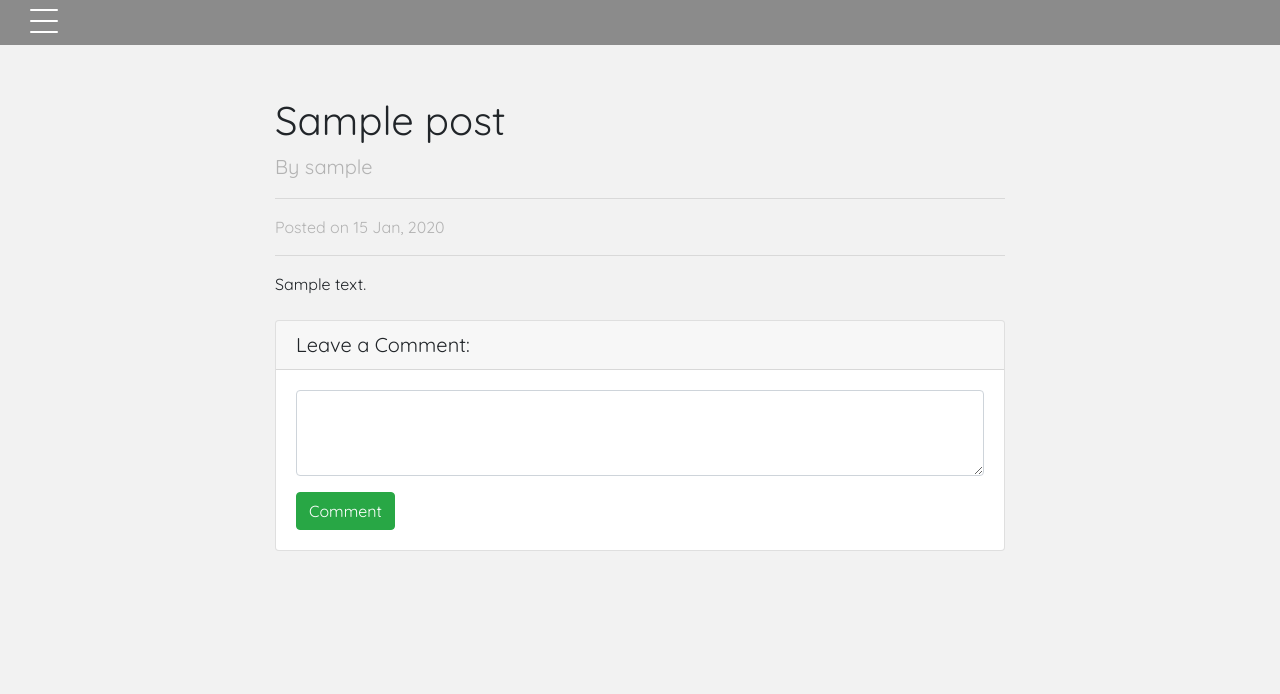
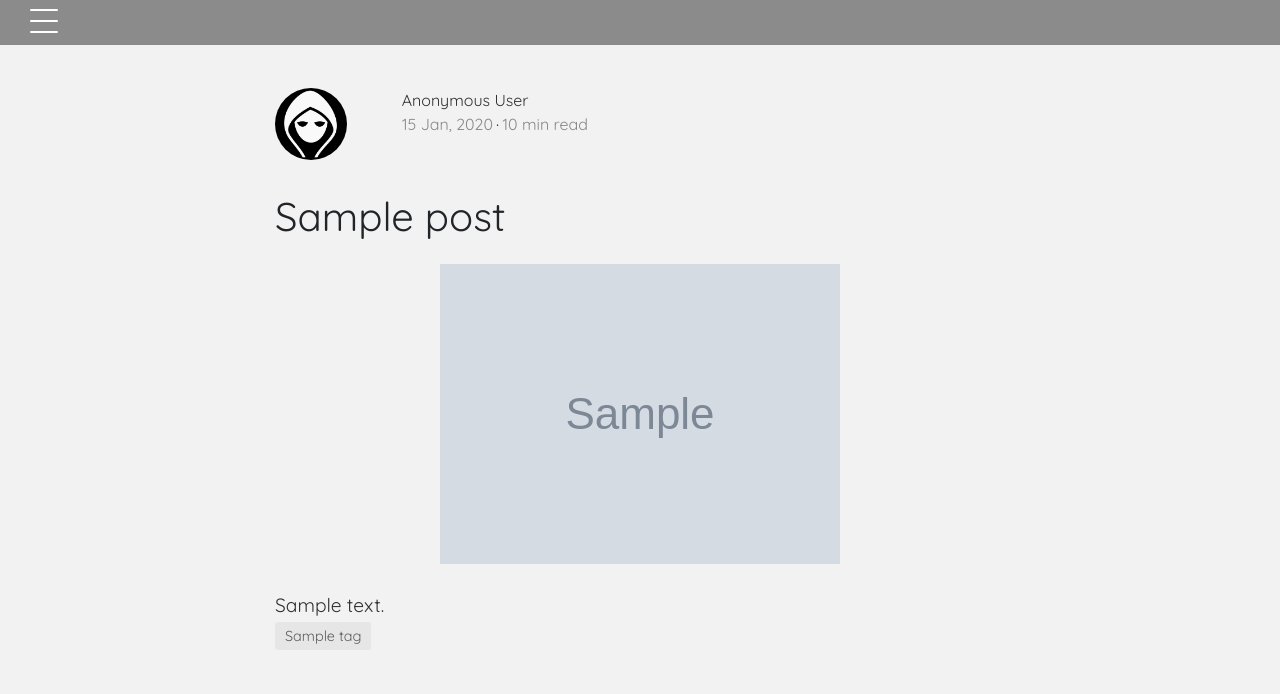
Before and after one commit to rijalanupraj/halkapan, a Django app: a page that uses posts/templates/posts/post-detail.html in a window 1280 px wide. Shown: the top 694 px of the page. Run offline with Django 3.2, Linux system fonts and the light colour scheme; tables that the repository leaves empty hold one stand-in row (values such as "Sample post"); grey boxes marked "Sample" are stand-in pictures; some libraries are stand-ins or nearby versions.

Commit message:
Update post detials page

```diff
--- a/posts/models.py
+++ b/posts/models.py
@@ -88,7 +88,6 @@ class Post(models.Model):
 
 
 def post_pre_save_receiver(sender, instance, *args, **kwargs):
-    if not instance.slug:
         instance.slug = unique_slug_generator(instance)
 
 
--- /dev/null
+++ b/posts/static/posts/css/blog-detail.css
@@ -0,0 +1,118 @@
+.blog-detail-page .mainheading {
+    padding: 1rem 0rem;
+}
+
+.blog-detail-page .author-thumb {
+    width: 40px;
+    height: 40px;
+    float: left;
+    margin-right: 13px;
+    border-radius: 100%;
+}
+
+.blog-detail-page .post-top-meta {
+    margin-bottom: 2rem;
+}
+.blog-detail-page .post-top-meta .author-thumb {
+    width: 72px;
+    height: 72px;
+}
+.blog-detail-page .post-top-meta.authorpage .author-thumb {
+    margin-top: 40px;
+}
+.blog-detail-page post-top-meta span {
+    font-size: 0.9rem;
+    color: rgba(0, 0, 0, 0.44);
+    display: inline-block;
+}
+.blog-detail-page .post-top-meta .author-description {
+    margin-bottom: 5px;
+    margin-top: 5px;
+    font-size: 0.95rem;
+}
+.blog-detail-page span.post-name,
+.blog-detail-page span.post-date,
+.blog-detail-page span.author-meta {
+    display: inline-block;
+}
+.blog-detail-page span.post-date,
+.blog-detail-page span.post-read {
+    color: rgba(0, 0, 0, 0.44);
+}
+.blog-detail-page span.post-read-more {
+    align-items: center;
+    display: inline-block;
+    float: right;
+    margin-top: 8px;
+}
+.blog-detail-page span.post-read-more a {
+    color: rgba(0, 0, 0, 0.44);
+}
+.blog-detail-page span.post-name a,
+.blog-detail-page span.post-read-more a:hover {
+    color: rgba(0, 0, 0, 0.8);
+}
+.blog-detail-page .dot:after {
+    content: "·";
+    margin-left: 3px;
+    margin-right: 3px;
+}
+
+.blog-detail-page .link-dark {
+    color: rgba(0, 0, 0, 0.8);
+}
+.blog-detail-page .article-post {
+    font-size: 1.2rem;
+    line-height: 1.8;
+    color: rgba(0, 0, 0, 0.8);
+}
+
+.blog-detail-page .article-post p {
+    margin: 0 0 1.5rem 0;
+}
+.blog-detail-page .featured-image {
+    display: block;
+    margin: 0px auto;
+    margin-bottom: 1.5rem;
+}
+
+@media (max-width: 1024px) {
+    .blog-detail-page .post-top-meta .col-md-10 {
+        text-align: center;
+    }
+}
+
+.blog-detail-page ul.tags {
+    list-style: none;
+    padding-left: 0;
+    margin: 0 0 3rem 0;
+}
+.blog-detail-page ul.tags li {
+    display: inline-block;
+    font-size: 0.9rem;
+}
+.blog-detail-page ul.tags li a {
+    background: rgba(0, 0, 0, 0.05);
+    color: rgba(0, 0, 0, 0.6);
+    border-radius: 3px;
+    padding: 5px 10px;
+}
+.blog-detail-page ul.tags li a:hover {
+    background: rgba(0, 0, 0, 0.07);
+    text-decoration: none;
+}
+
+.blog-detail-page .btn.follow {
+    border-color: #02b875;
+    color: #1c9963;
+    padding: 3px 10px;
+    text-align: center;
+    border-radius: 999em;
+    font-size: 0.85rem;
+    display: inline-block;
+}
+
+.blog-detail-page .post-top-meta .btn.follow {
+    margin-left: 5px;
+    margin-top: -4px;
+}
--- a/posts/templates/posts/post-detail.html
+++ b/posts/templates/posts/post-detail.html
@@ -1,46 +1,70 @@
 {% extends 'base/base.html' %}
 {% load static %}
 {% block title %}
-{{obj.title}}|HalkaPan
+{{object.title}} | HalkaPan
+{% endblock %}
+
+{% block additional_head %}
+<link rel="stylesheet" href="{% static 'posts/css/blog-detail.css' %}">
 {% endblock %}
 
 {% block main_content %}
 <div class="container mt-4">
-    <div class="row">
-        <div class="col-lg-8 mx-auto">
-            <h1 class="mt-4">{{object.title}}</h1>
-            <p class="lead">By {{object.author.user.username}}</p>
-            <hr>
-            <p>Posted on {{object.timestamp | date:'d M, Y'}}</p>
-            {% if object.author.user == request.user %}
-            <form method="POST" class="delete-post-form" action="{% url 'posts:post-delete' object.slug %}">
-                {% csrf_token %}
-                <div class="form-group">
-                    <button class="btn btn-outline-danger confirm-delete-post" type="submit">Delete</button>
+    <div class="row blog-detail-page">
+        <div class="col-lg-8 col-md-10 col-md-offset-2 mx-auto col-xs-12">
+            <div class="mainheading">
+
+                <div class="row post-top-meta">
+                    {% if not object.anonymous %}
+                    <div class="col-12 m-2 m-sm-0 col-sm-2">
+                        <a href=""><img class="author-thumb" src="{{object.author.image.url}}"
+                                alt="{{object.author.user.username}}"></a>
+
+                    </div>
+                    <div class="col-12 col-sm-10">
+                        <a class="link-dark" href="author.html">{{object.author.user.username}}</a><a href="#"
+                            class="btn follow">Follow</a><br>
+                        <span class="author-description">
+                            User bio here</span><br>
+                        {% else %}
+                        <div class="col-md-2">
+                            <img class="author-thumb"
+                                src="{% static 'userprofile/img/anonymous-user-profile-pic.png' %}" alt="">
+                        </div>
+                        <div class="col-md-10">
+                            <a class="link-dark">Anonymous User</a><br>
+                            {% endif %}
+                            <span class="post-date">{{object.timestamp | date:'d M, Y'}}</span><span
+                                class="dot"></span><span class="post-read">10
+                                min read</span>
+                        </div>
+                    </div>
+
+                    <h1 class="posttitle">{{object.title}}</h1>
+
                 </div>
-            </form>
-            {% endif %}
-            <hr>
-            {{object.content | safe}}
+                {% if object.image %}
+                <img class="featured-image img-fluid" src="{{object.image.url}}" alt="">
+                {% endif %}
+                <div class="article-post">
+                    {{object.content | safe}}
+                </div>
 
-            <div class="card my-4">
-                <h5 class="card-header">Leave a Comment:</h5>
-                <div class="card-body">
-                    <form action="">
-                        <div class="form-group">
-                            <textarea class="form-control" name="comment" id="" rows="3">
+                <div class="after-post-tags">
+                    <ul class="tags">
+                        {% for tag in object.tag_set.all %}
+                        <li><a href="">{{tag}}</a></li>
 
-                        </textarea>
-                        </div>
-                        <button type="submit" class="btn btn-success">Comment</button>
-                    </form>
+                        {% endfor %}
+
+                    </ul>
                 </div>
+
             </div>
         </div>
     </div>
-</div>
-{% endblock %}
+    {% endblock %}
 
-{% block additional_body %}
-<script src="{% static 'posts/js/confirm-delete.js' %}"></script>
-{% endblock %}
+    {% block additional_body %}
+    <script src="{% static 'posts/js/confirm-delete.js' %}"></script>
+    {% endblock %}
--- a/posts/utils.py
+++ b/posts/utils.py
@@ -24,6 +24,8 @@ def unique_slug_generator(instance, new_slug=None):
         slug = new_slug
     else:
         slug = slugify(instance.title)
+        if slug == instance.slug:
+            return slug
 
     Klass = instance.__class__
     qs_exists = Klass.objects.filter(slug=slug).exists()
--- a/static/css/sidebar.css
+++ b/static/css/sidebar.css
@@ -10,7 +10,7 @@ a.burger {
     position: absolute;
 }
 
-p {
+.sidebar p {
     color: #b3b3b3;
     font-weight: 300;
 }
```
Also changed, not shown: userprofile/static/userprofile/img/anonymous-user-profile-pic.png (added).
